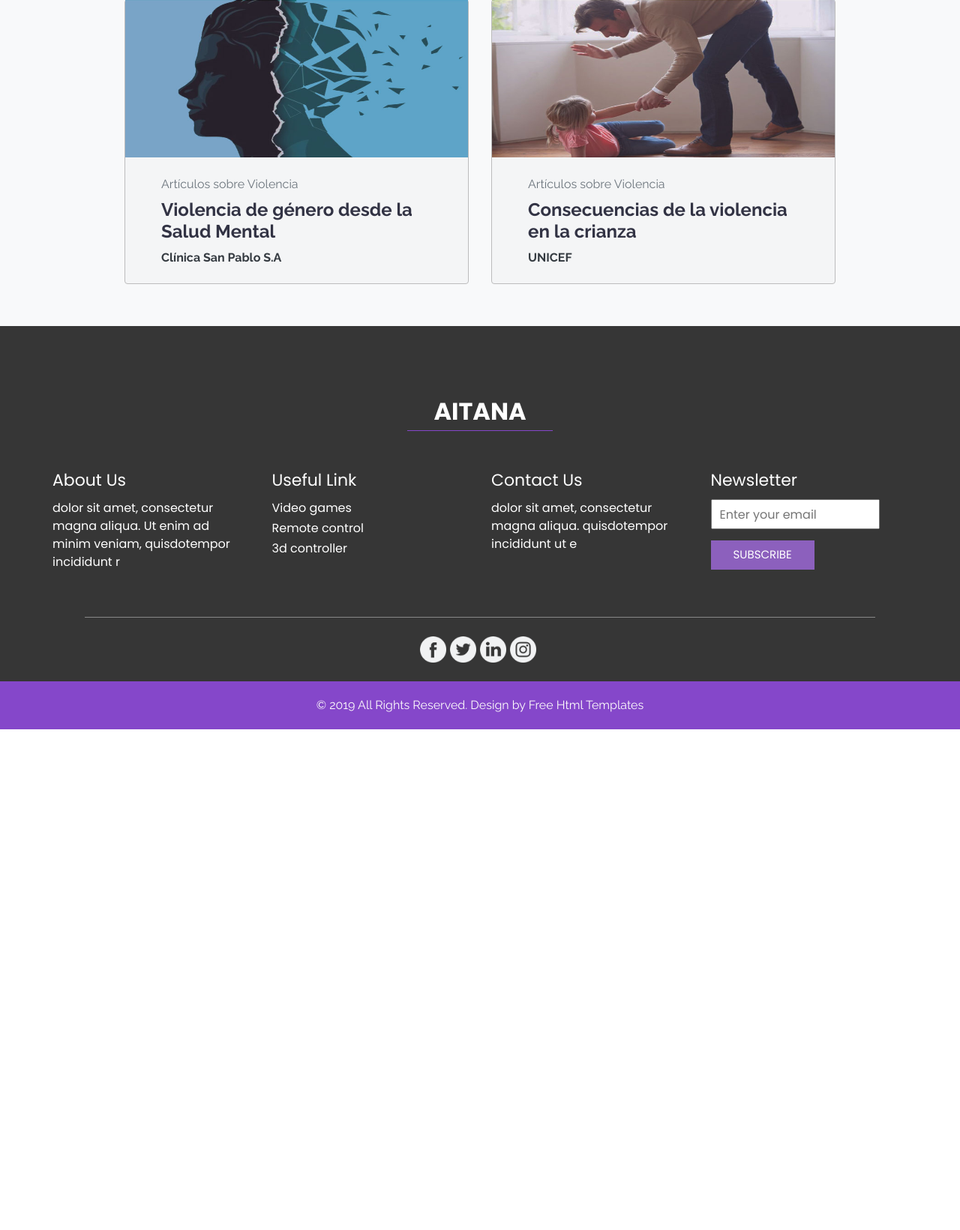
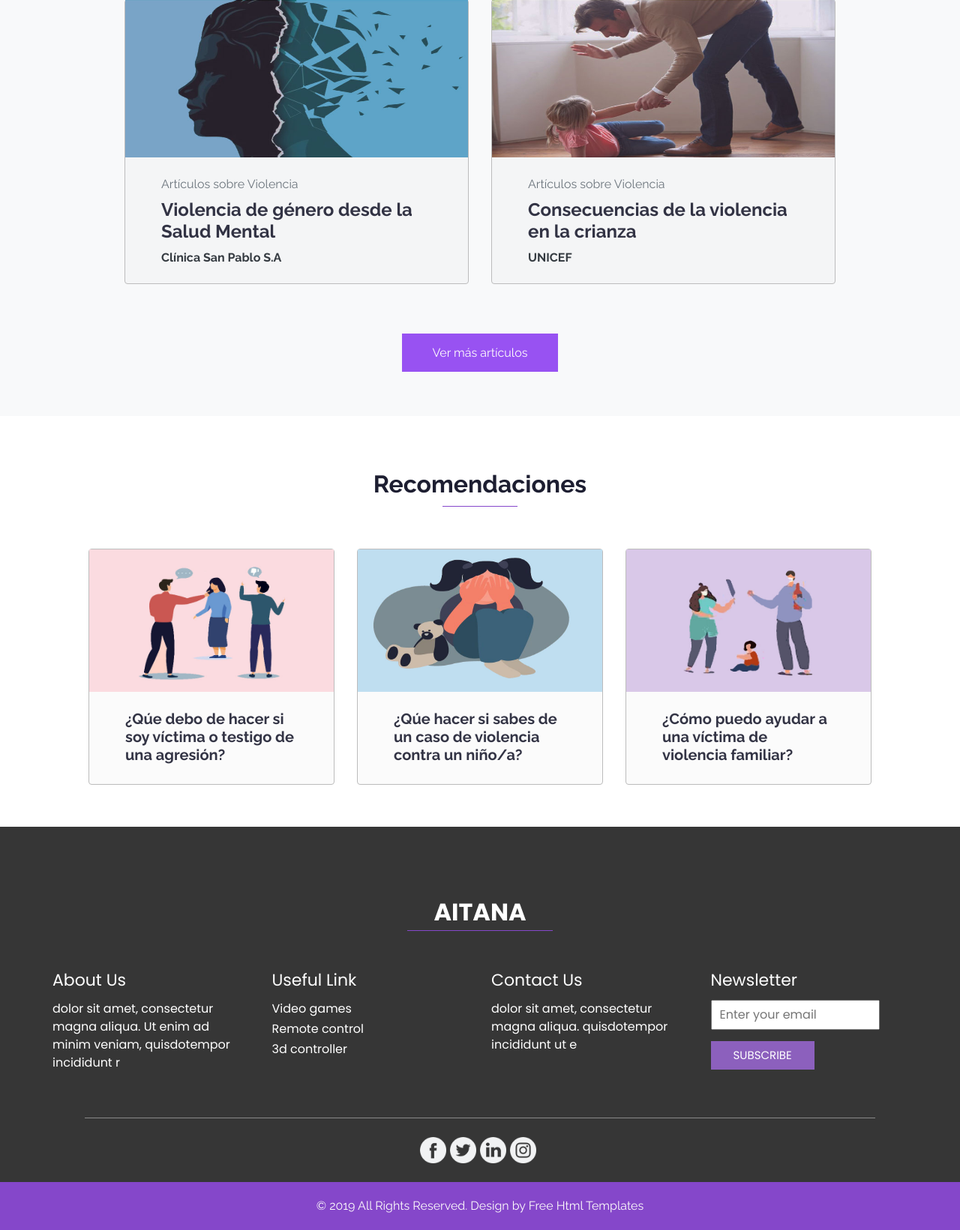
Before and after one commit to naisireth/Urbe-App-Web, a PHP site: page / in a window 1280 px wide. Shown: the part 2119-3760 px from the top of the page at 75% size. Before the commit the page ends 3092 px from the top, so only its background shows below. Run offline with PHP 8.4, Linux system fonts and the light colour scheme; some libraries are stand-ins or nearby versions.

Commit message:
recomendaciones

```diff
--- a/css/index.css
+++ b/css/index.css
@@ -555,11 +555,37 @@
     cursor: pointer;
   }
 
+  .btn-articulos a {
+    padding: 15px 40px; /* #9852f2 */
+    background-color:#9852f2;
+    color: #fefdfc;
+    border-radius: 0;
+    border: 1px solid #9852f2;
+  }
+
+  .btn-articulos:hover a:hover {
+    background-color: transparent;
+    color: #9852f2;
+  }
+
+
   .service-item {
     height: 380px;
     background:  rgba(29, 30, 49, 0.015);
     transition: .5s;
     border: 1px solid #bcbcbc;
+  }
+
+  .service-item-recomendacion {
+    height: 315px;
+    background:  rgba(29, 30, 49, 0.015);
+    transition: .5s;
+    border: 1px solid #bcbcbc;
+  }
+
+  .img-recomendacion {
+    width: 100%;
+    height: 190px;
   }
 
   .service-item-img {
@@ -569,6 +595,9 @@
     position: relative;
   }
 
+  .bg-white {
+    background: #fff;
+  }
   /* .service-item-img::after{
       position: absolute;
     top: 0;
--- a/css/responsive-home.css
+++ b/css/responsive-home.css
@@ -30,6 +30,12 @@
 
 @media (max-width: 992px) {
 
+    .service-item-recomendacion {
+        width: 70%;
+        margin: 0 auto;
+        height: auto;
+      }
+
     .client_container .client_text {
         height: 335px;
     }
@@ -52,6 +58,11 @@
 }
 
 @media (max-width: 768px) {
+
+
+    .service-item-recomendacion {
+        width: 100%;
+      }
 
     .client_container .client_text {
         height: 265px;
--- a/index.html
+++ b/index.html
@@ -265,11 +265,65 @@
                   </a>
                 </div>
             </div>
+            <div class="btn-articulos mx-auto my-5">
+              <a href="feature.html" >
+                Ver más artículos
+              </a>
+            </div>
         </div>
     </div>
 </div>
 
   <!-- end download section -->
+
+   <!-- end download section -->
+  <div class="container-fluid bg-white px-xl-5">
+    <div class="container py-4 px-md-5">
+      <div class="heading_container pt-5">
+        <h2>
+          Recomendaciones
+        </h2>
+      </div>
+        <div class="row pt-5 ">
+            <div class="col-xl-4 col-lg-6 mb-2 ">
+                <div class="service-item-recomendacion rounded mb-4">
+                    <a href="">
+                      <img src="images/recomendacion1.jpg" class="img-recomendacion" alt="">
+                      <h5 class="mb-2 font-weight-bold py-4">
+                        <span class="d-block card-title-color px-5">¿Qúe debo de hacer si soy víctima o testigo de una agresión?</span></h5>
+                    </a>
+                </div>
+            </div>
+            <div class="col-xl-4 col-lg-6 mb-2">
+                <div class="service-item-recomendacion rounded mb-4">
+                  <a href="">
+                    <img src="images/recomendacion-2.jpg" class="img-recomendacion" alt="">
+                    <h5 class="mb-2 font-weight-bold py-4">
+                      <span class="d-block card-title-color px-5">¿Qúe hacer si sabes de un caso de violencia contra un niño/a?</span></h5>
+                  </a>
+                </div>
+            </div>
+            <div class="col-xl-4 col-lg-6 mb-2">
+                <div class="service-item-recomendacion rounded mb-4">
+                  <a href="">
+                    <img src="images/recomendacion3.jpg" class="img-recomendacion" alt="">
+                    <h5 class="mb-2 font-weight-bold py-4">
+                      <span class="d-block card-title-color px-5">¿Cómo puedo ayudar a una víctima de violencia familiar?</span></h5>
+                  </a>
+                </div>
+            </div>
+            <!-- <div class="btn-articulos mx-auto my-5">
+              <a href="feature.html" >
+                Ver más artículos
+              </a>
+            </div> -->
+        </div>
+    </div>
+</div>
+
+  <!-- end download section -->
+
+
 
 
   <!-- info section -->
```
Also changed, not shown: css/style-centros-de-ayuda.css (+0 -31 lines), images/recomendacion-2.jpg (added), images/recomendacion1.jpg (added), images/recomendacion3.jpg (added).
